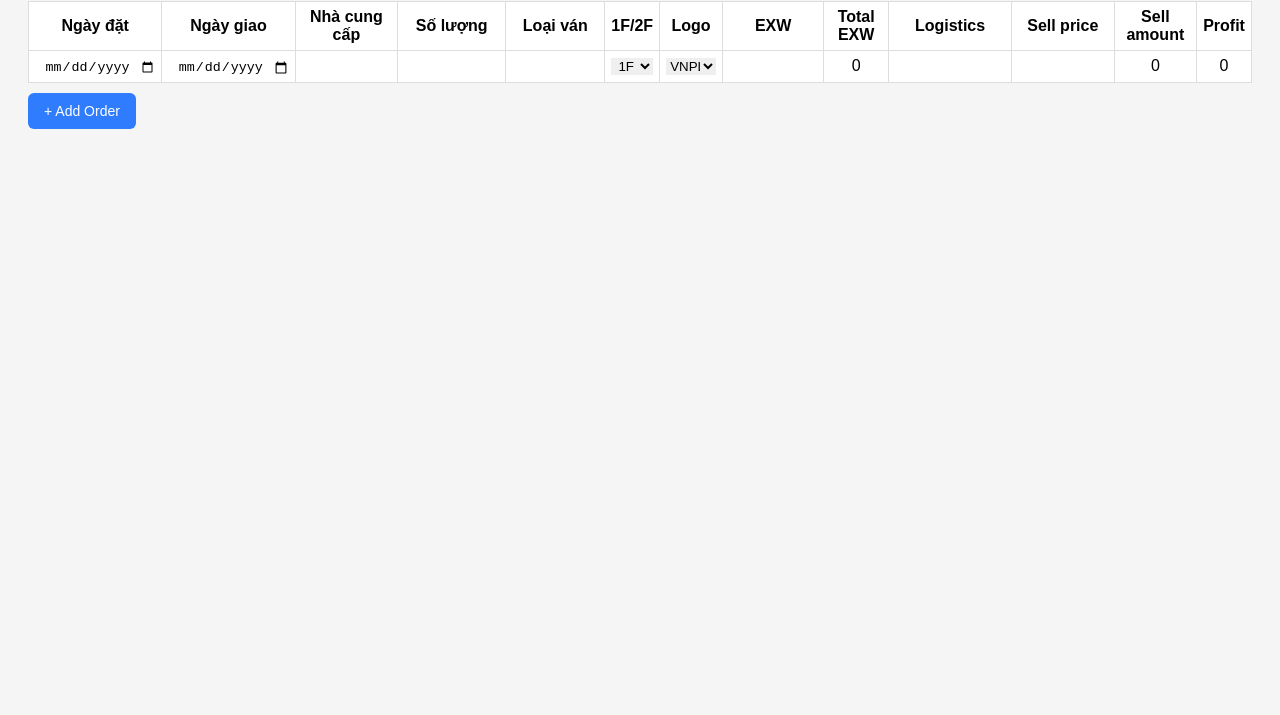
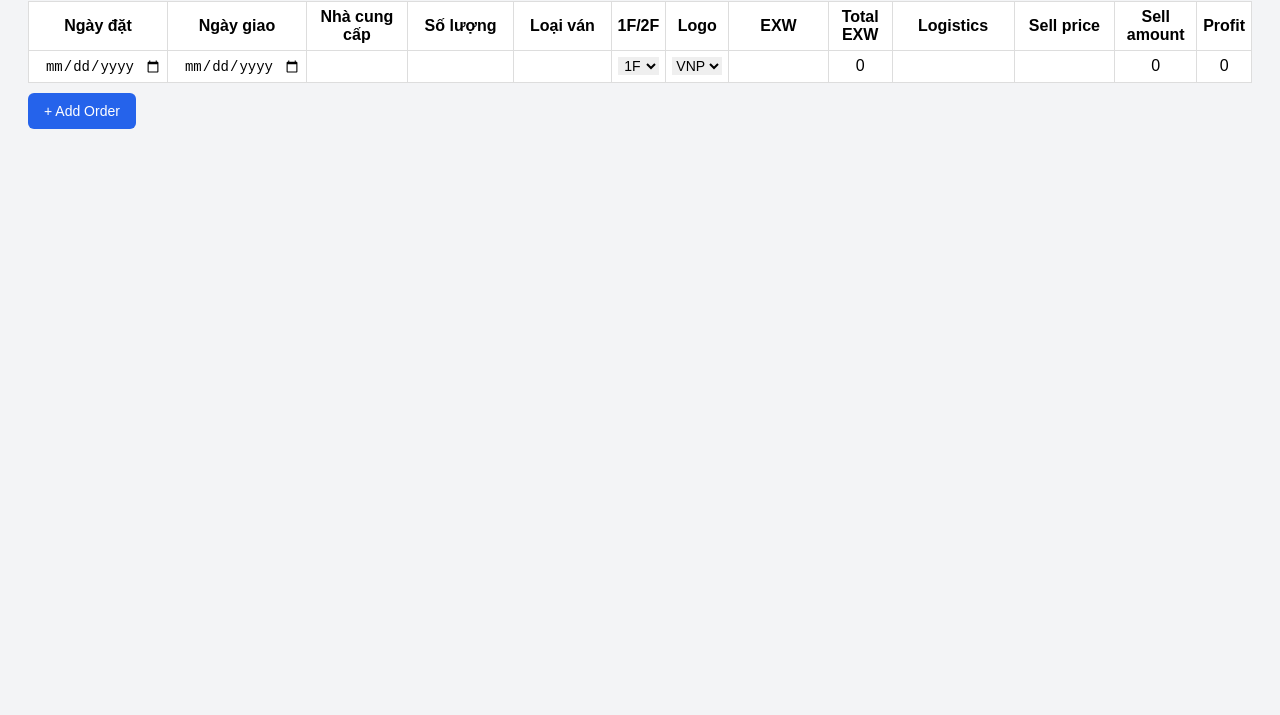
Before and after one commit to hngoc2010-star/noidiatrade, a plain HTML site: page index.html in a window 1280 px wide. Shown: the part 85-800 px from the top of the page. Drawn offline with Linux system fonts and the light colour scheme.

Commit message:
Update style.css

```diff
--- a/style.css
+++ b/style.css
@@ -1,38 +1,51 @@
 body{
+
 font-family: Arial;
+background:#f3f4f6;
 padding:20px;
-background:#f5f5f5;
+
 }
 
 h2{
+
 margin-bottom:10px;
+
 }
 
 table{
+
 width:100%;
 border-collapse:collapse;
 background:white;
+
 }
 
 th,td{
+
 border:1px solid #ddd;
 padding:6px;
 text-align:center;
+
 }
 
 input,select{
+
 width:100%;
 border:none;
 outline:none;
 text-align:center;
+font-size:14px;
+
 }
 
 button{
+
 margin-top:10px;
 padding:10px 16px;
-background:#2f7cff;
+background:#2563eb;
 color:white;
 border:none;
 border-radius:6px;
 font-size:14px;
+
 }
```
